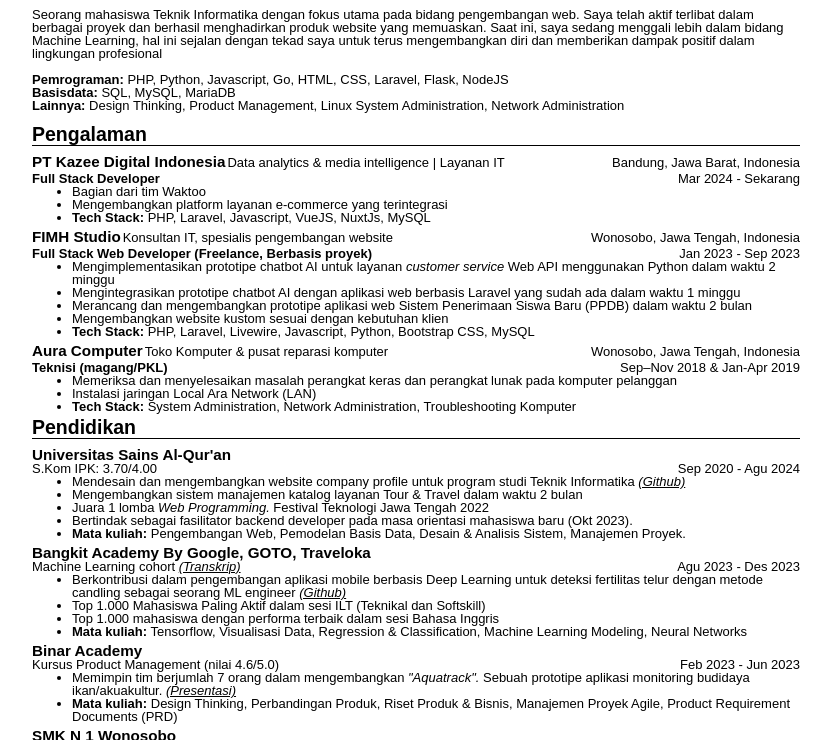
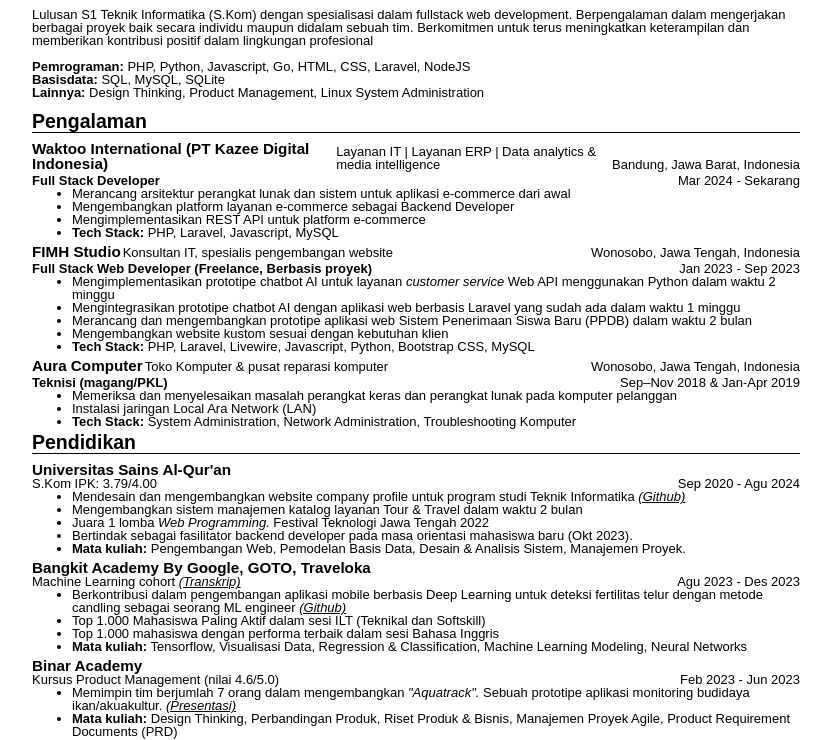
Before and after one commit to ahmaruff/resume, a plain HTML site: page index-id.html in a window 1280 px wide. Shown: the part 108-848 px from the top of the page, without its empty margins (224-1055 px from the left). Drawn offline with Linux system fonts and the light colour scheme.

Commit message:
update resume

```diff
--- a/index-id.html
+++ b/index-id.html
@@ -14,16 +14,16 @@
     <main>
         <header>
             <h1>Ahmad Ma'ruf</h1>
-            <p>Jawa Tengah, Indonesia ***REMOVED*** | <a href="mailto:ahmadmaruf2701@gmail.com">ahmadmaruf2701@gmail.com</a> | <a href="https://linkedin.com/in/ahmaruff/" target="_blank">linkedin.com/in/ahmaruff/</a> | <a href="https://github.com/ahmaruff" target="_blank">github.com/ahmaruff</a></p>
+            <p>Bandung, Jawa Barat, Indonesia | <a href="mailto:ahmadmaruf2701@gmail.com">ahmadmaruf2701@gmail.com</a> | <a href="https://linkedin.com/in/ahmaruff/" target="_blank">linkedin.com/in/ahmaruff/</a> | <a href="https://github.com/ahmaruff" target="_blank">github.com/ahmaruff</a></p>
             <br>
             <p id="about">
-                Seorang mahasiswa Teknik Informatika dengan fokus utama pada bidang pengembangan web. Saya telah aktif terlibat dalam berbagai proyek dan berhasil menghadirkan produk website yang memuaskan. Saat ini, saya sedang menggali lebih dalam bidang Machine Learning, hal ini sejalan dengan tekad saya untuk terus mengembangkan diri dan memberikan dampak positif dalam lingkungan profesional
+              Lulusan S1 Teknik Informatika (S.Kom) dengan spesialisasi dalam fullstack web development. Berpengalaman dalam mengerjakan berbagai proyek baik secara individu maupun didalam sebuah tim. Berkomitmen untuk terus meningkatkan keterampilan dan memberikan kontribusi positif dalam lingkungan profesional
             </p>
             <br>
             <div>
-                <p><strong>Pemrograman: </strong>PHP, Python, Javascript, Go, HTML, CSS, Laravel, Flask, NodeJS</p>
-                <p><strong>Basisdata: </strong>SQL, MySQL, MariaDB</p>
-                <p><strong>Lainnya: </strong>Design Thinking, Product Management, Linux System Administration, Network Administration</p>
+                <p><strong>Pemrograman: </strong>PHP, Python, Javascript, Go, HTML, CSS, Laravel, NodeJS</p>
+                <p><strong>Basisdata: </strong>SQL, MySQL, SQLite</p>
+                <p><strong>Lainnya: </strong>Design Thinking, Product Management, Linux System Administration</p>
             </div>
         </header>
         <br>
@@ -32,9 +32,9 @@
             <section>
               <div class="employer two-column-grid">
                   <div class="desc two-column-grid">
-                      <h3>PT Kazee Digital Indonesia</h3>
+                      <h3>Waktoo International (PT Kazee Digital Indonesia)</h3>
                       <p class="company-desc">
-                        Data analytics & media intelligence | Layanan IT
+                        Layanan IT | Layanan ERP | Data analytics & media intelligence
                       </p>
                   </div>
                   <p class="loc">Bandung, Jawa Barat, Indonesia</p>
@@ -45,9 +45,10 @@
                       <p>Mar 2024 - Sekarang</p>
                   </div>
                   <ul class="job-desc">
-                      <li>Bagian dari tim Waktoo</li>
-                      <li>Mengembangkan platform layanan e-commerce yang terintegrasi</li>
-                      <li><strong>Tech Stack:</strong> PHP, Laravel, Javascript, VueJS, NuxtJs, MySQL</li>
+                      <li>Merancang arsitektur perangkat lunak dan sistem untuk aplikasi e-commerce dari awal</li>
+                      <li>Mengembangkan platform layanan e-commerce sebagai Backend Developer</li>
+                      <li>Mengimplementasikan REST API untuk platform e-commerce</li>
+                      <li><strong>Tech Stack:</strong> PHP, Laravel, Javascript, MySQL</li>
                   </ul>
               </div>
             </section>
@@ -105,7 +106,7 @@
             <section>
                 <h3>Universitas Sains Al-Qur'an</h3>
                 <div class="two-column-grid">
-                    <p>S.Kom IPK: 3.70/4.00 <a class="hide" href="***REMOVED***" target="_blank"><em>(Transkrip)</em></a></p>
+                    <p>S.Kom IPK: 3.79/4.00 <a class="hide" href="***REMOVED***" target="_blank"><em>(Transkrip)</em></a></p>
                     <p>Sep 2020 - Agu 2024</p>
                 </div>
                 <div>
```
Also changed, not shown: index.html (+11 -10 lines).
